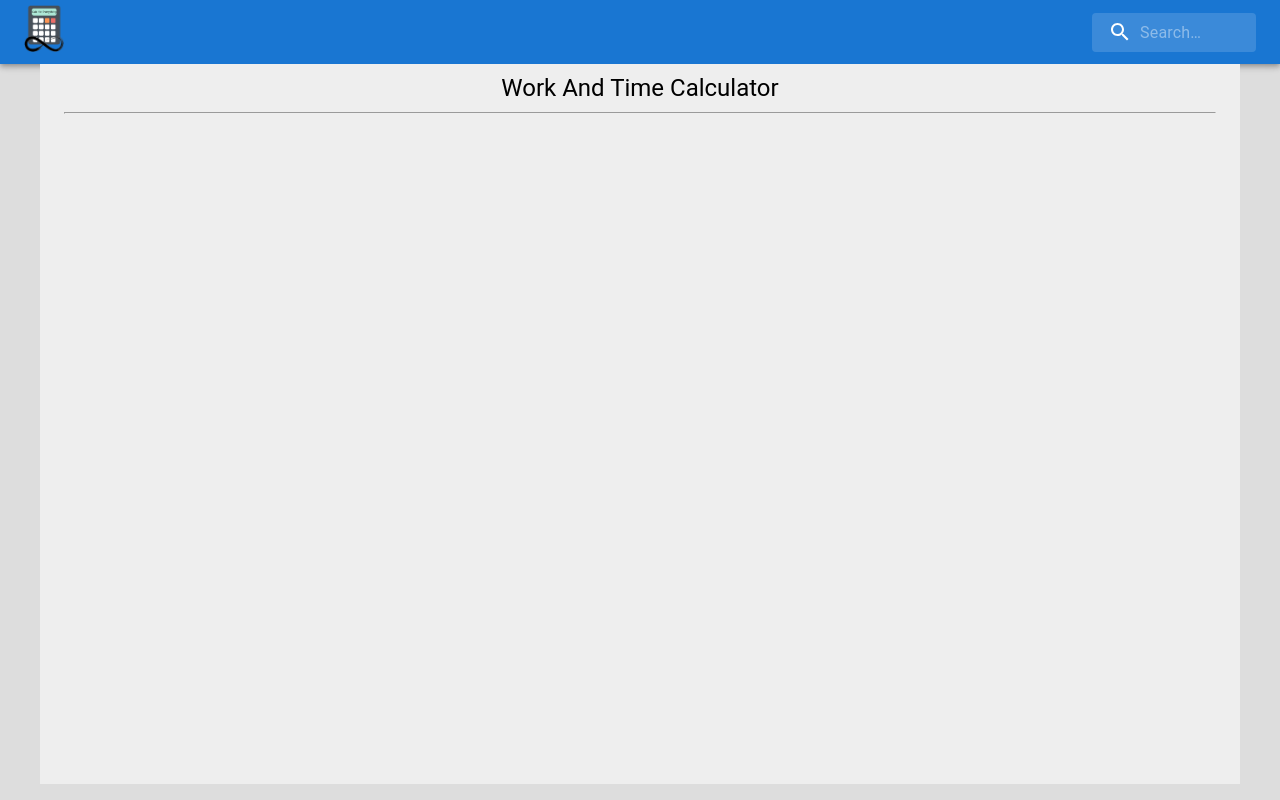
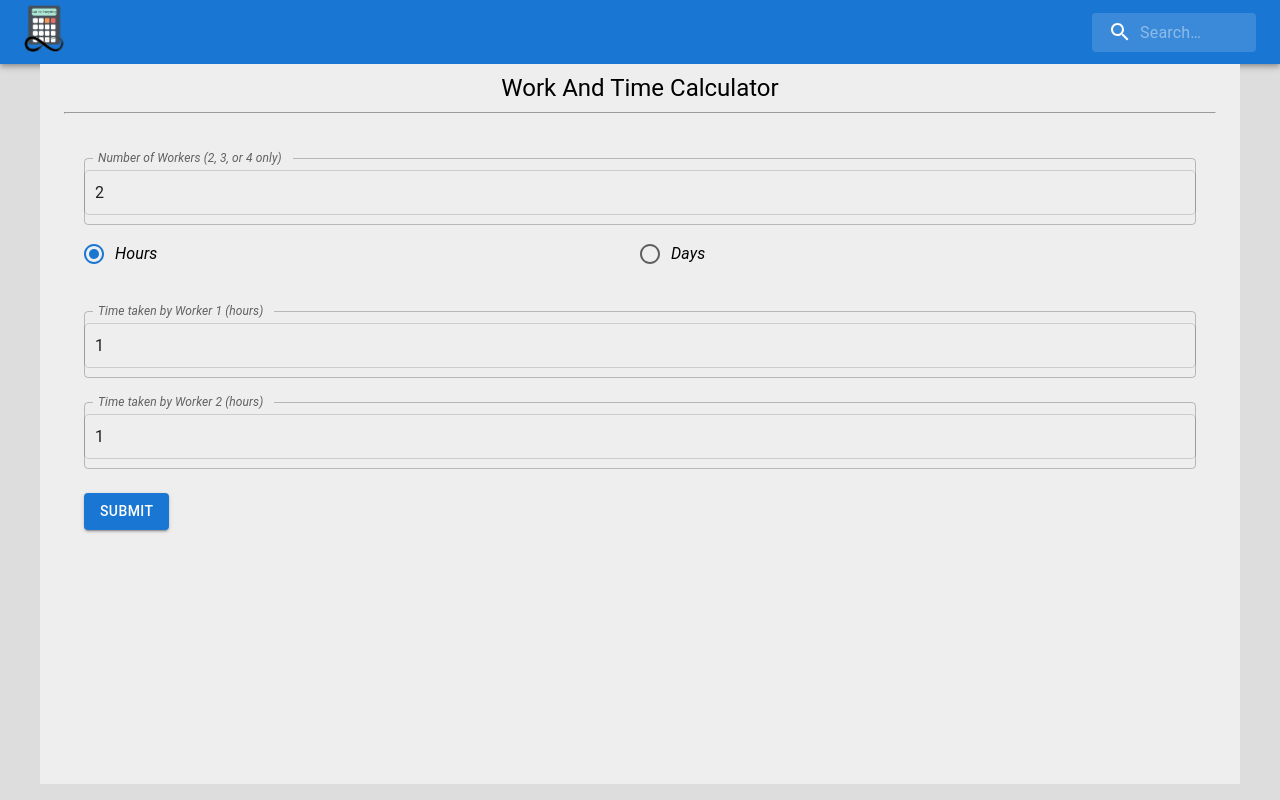
Before and after one commit to SarthakKeshari/calc_for_everything, a React (Create React App) app in the folder calculators/: page /workandtimecalculator in a window 1280 px wide. Built offline with nearby package versions, Linux system fonts and the light colour scheme.

Commit message:
add work and time calculator

```diff
--- a/calculators/src/mathematical/workAndTimeCalc/MainWorkAndTimeCalculator.js
+++ b/calculators/src/mathematical/workAndTimeCalc/MainWorkAndTimeCalculator.js
@@ -1,12 +1,82 @@
-import React from 'react';
-import { Container, Typography } from '@mui/material';
+import React, {useState} from 'react';
+import { TextField, Button, Box, Radio, RadioGroup, FormControlLabel, Container, Typography } from '@mui/material';
 
 function MainWorkAndTimeCalculator(){
+
+  const [numWorkers, setNumWorkers] = useState(2);
+  const [workerTimes, setWorkerTimes] = useState(Array(2).fill(1)); // Default to 1 to avoid division by 0
+  const [totalTime, setTotalTime] = useState(null);
+  const [selectedTimeUnit, setSelectedTimeUnit] = useState('hours'); // Default to hours
+
+  const handleNumWorkersChange = (event) => {
+    const num = parseInt(event.target.value, 10);
+    if (num === 2 || num === 3 || num === 4) {
+      setNumWorkers(num);
+      setWorkerTimes(Array(num).fill(1)); // Reset values to 1 when the number of workers changes
+      setTotalTime(null); // Reset totalTime when the number of workers changes
+    }
+  };
+
+  const handleWorkerTimeChange = (event, index) => {
+    const time = parseInt(event.target.value, 10);
+    const updatedWorkerTimes = [...workerTimes];
+    updatedWorkerTimes[index] = time;
+    setWorkerTimes(updatedWorkerTimes);
+    setTotalTime(null);
+  };
+
+  const handleTimeUnitChange = (event) => {
+    setSelectedTimeUnit(event.target.value);
+  };
+
+  const calculateTotalTime = () => {
+    const totalInverseTime = workerTimes.reduce((acc, time) => acc + 1 / time, 0);
+    const totalTimeTaken = 1 / totalInverseTime;
+    setTotalTime(totalTimeTaken.toFixed(2)); // Rounded to 2 decimal places
+  };
+
     return(
         <Container maxWidth="lg" sx={{ bgcolor: '#eeeeee', minHeight: '90vh', paddingY:"10" }}>
             <Typography pt={1} variant='h5' sx = {{textAlign: "center"}}>Work And Time Calculator</Typography>
             <hr/>
-            <br/>
+            <Box sx={{ padding: '20px' }}>
+              <TextField
+                label="Number of Workers (2, 3, or 4 only)"
+                type="number"
+                value={numWorkers}
+                onChange={handleNumWorkersChange}
+                inputProps={{ min: 2, max: 4 }}
+                fullWidth
+                variant="outlined"
+                margin="normal"
+              />
+              <br />
+              <RadioGroup row value={selectedTimeUnit} onChange={handleTimeUnitChange}>
+                <FormControlLabel value="hours" control={<Radio />} label="Hours" />
+                <FormControlLabel value="days" control={<Radio />} label="Days" />
+              </RadioGroup>
+              <br />
+              {Array.from({ length: numWorkers }, (_, index) => (
+                <div key={index}>
+                  <TextField
+                    label={`Time taken by Worker ${index + 1} (${selectedTimeUnit === 'days' ? 'days' : 'hours'})`}
+                    type="number"
+                    value={workerTimes[index]}
+                    onChange={(e) => handleWorkerTimeChange(e, index)}
+                    inputProps={{ min: 1 }}
+                    fullWidth
+                    variant="outlined"
+                    margin="normal"
+                  />
+                </div>
+              ))}
+              <Button variant="contained" onClick={calculateTotalTime} sx={{ marginTop: 2 }}>
+                Submit
+              </Button>
+              <br />
+              {totalTime !== null && <div>Total time taken: {totalTime} {selectedTimeUnit}</div>}
+            </Box>
+
         </Container>
     )
 }
```
